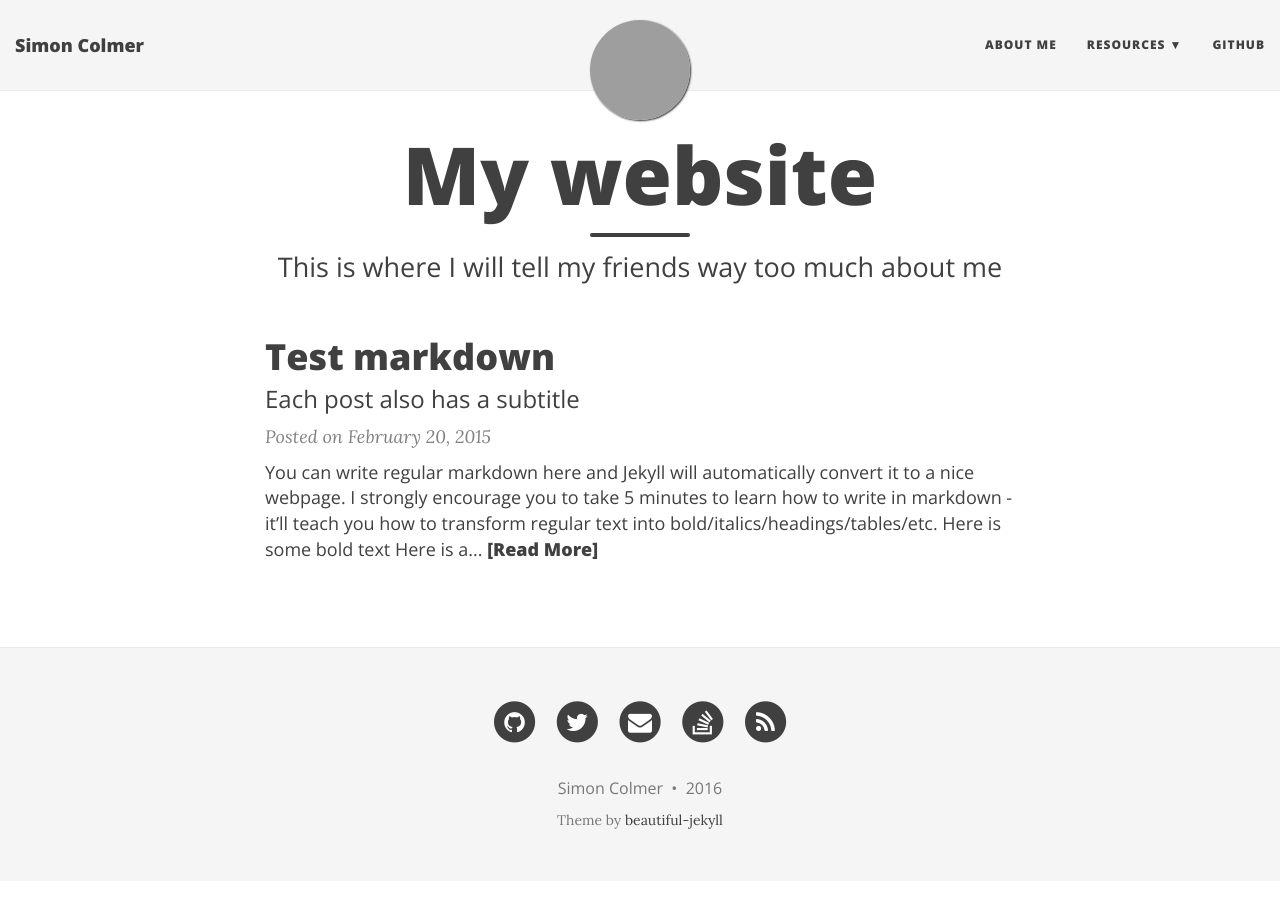
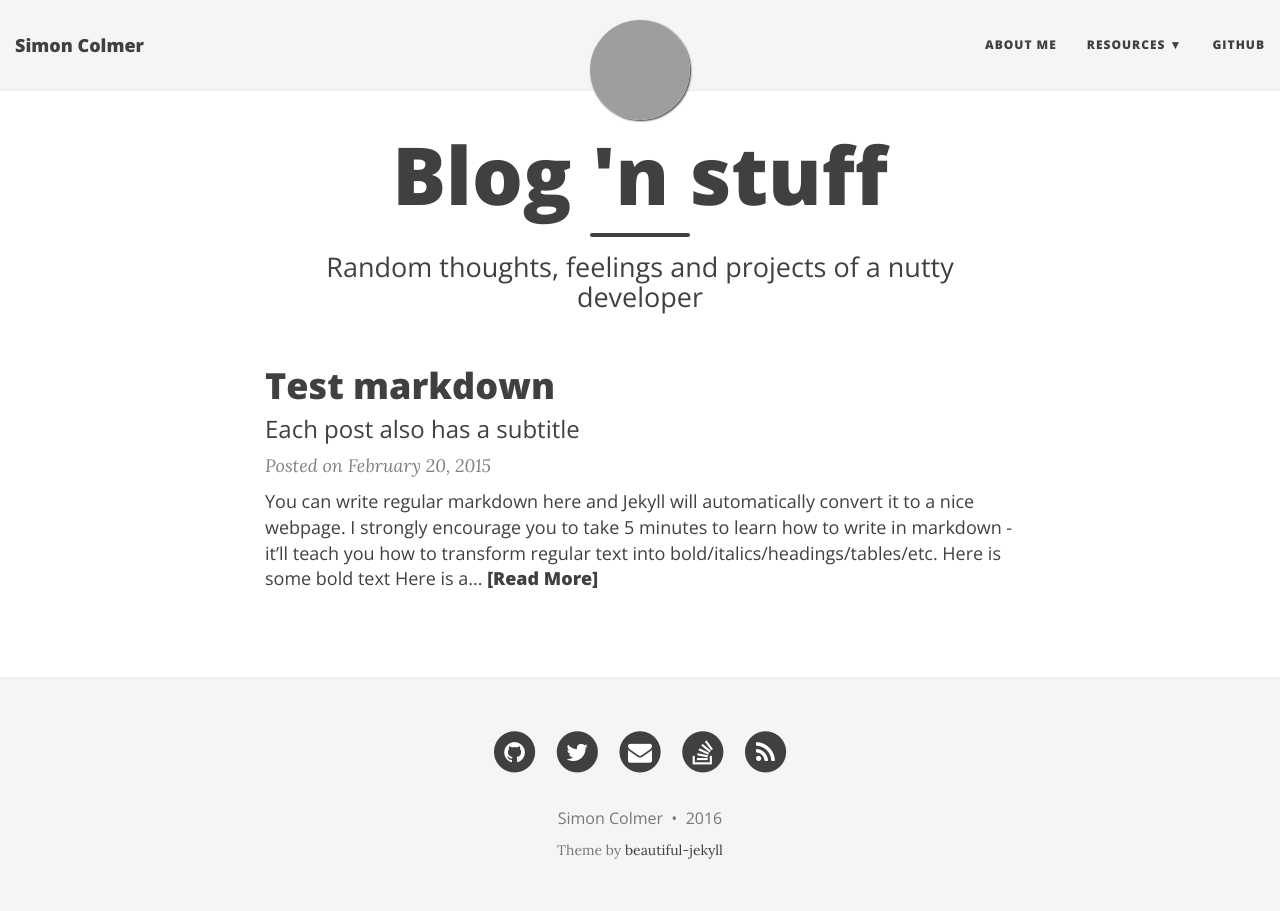
Before and after one commit to Workshop2/workshop2.github.io, a Jekyll site: the page built from index.html, in a window 1280 px wide. Built offline with Jekyll 4.4.1, drawn with Linux system fonts in a browser that asks for light colours; nearby versions of some CDN libraries; the list of posts is cut into pages by our own code; grey boxes are pictures that could not be loaded.

Commit message:
Changed intro tags

```diff
--- a/index.html
+++ b/index.html
@@ -1,7 +1,7 @@
 ---
 layout: page
-title: My website
-subtitle: This is where I will tell my friends way too much about me
+title: Blog 'n stuff
+subtitle: Random thoughts, feelings and projects of a nutty developer
 ---
 
 <div class="posts-list">
```
